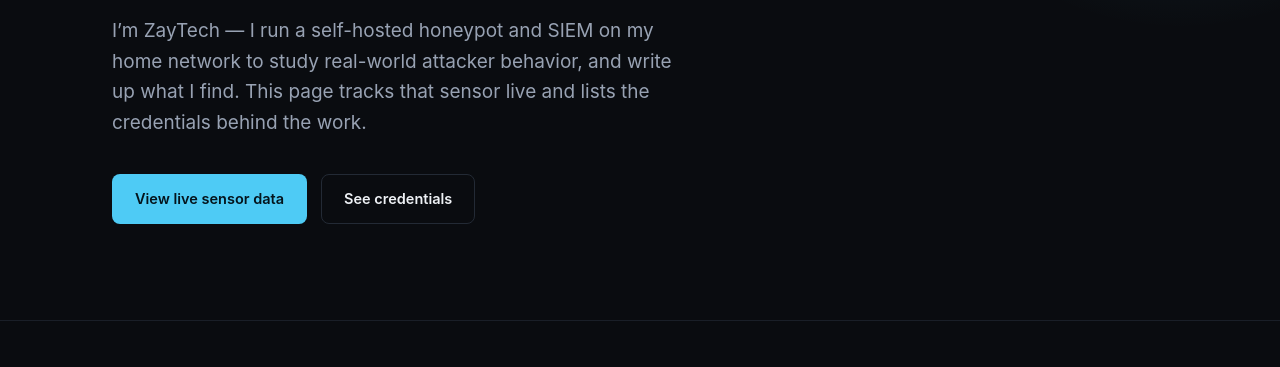
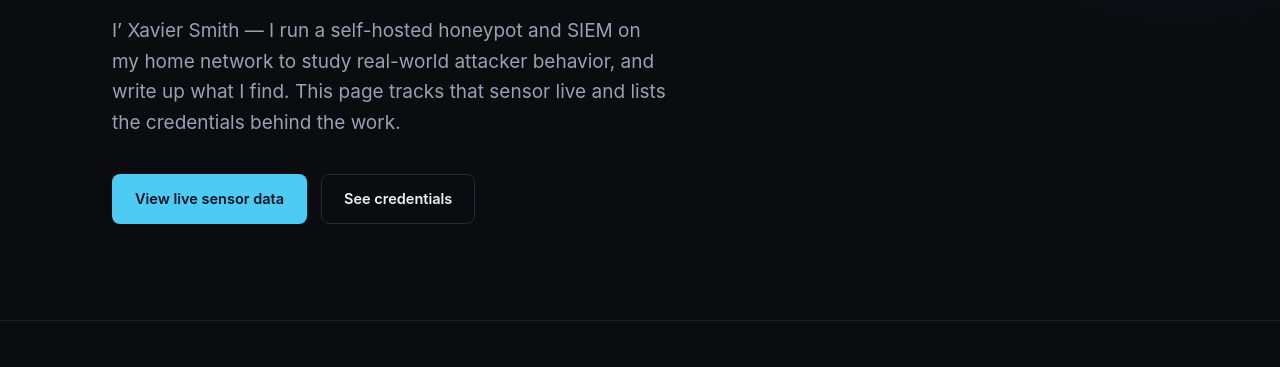
Before and after one commit to zaytech47/-DShield-Report, a plain HTML site: page index.html in a window 1280 px wide. Shown: the part 433-800 px from the top of the page. Drawn offline with Linux system fonts and the light colour scheme.

Commit message:
Update index.html

```diff
--- a/index.html
+++ b/index.html
@@ -3,7 +3,7 @@
 <head>
 <meta charset="UTF-8">
 <meta name="viewport" content="width=device-width, initial-scale=1.0">
-<title>ZayTech &mdash; Threat Sensor &amp; Security Credentials</title>
+<title>Xavier Smith &amp; Threat Sensor &amp; Security Credentials</title>
 <style>
   :root {
     --bg: #0a0c10;
@@ -548,7 +548,7 @@
     <div class="eyebrow"><span class="pulse"></span>SENSOR ONLINE</div>
     <h1>Security research,<br><span class="dim">built and broken in public.</span></h1>
     <p class="hero-sub">
-      I&rsquo;m ZayTech &mdash; I run a self-hosted honeypot and SIEM on my home
+      I&rsquo; Xavier Smith &mdash; I run a self-hosted honeypot and SIEM on my home
       network to study real-world attacker behavior, and write up what I find.
       This page tracks that sensor live and lists the credentials behind the work.
     </p>
```
